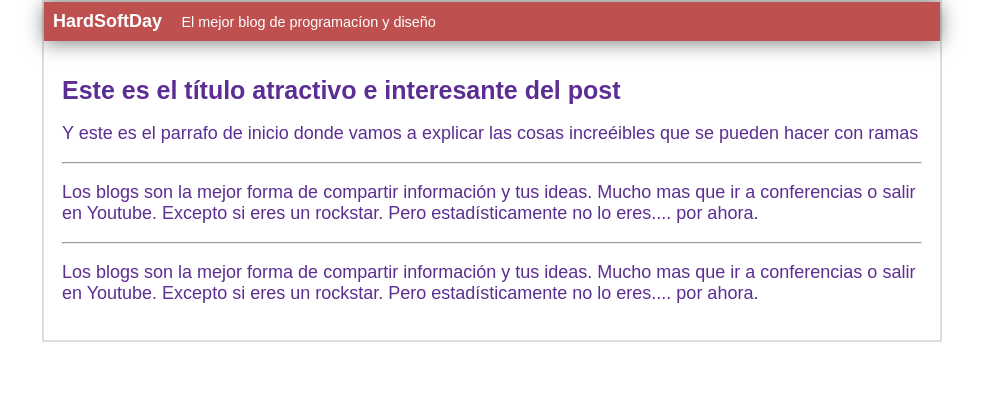
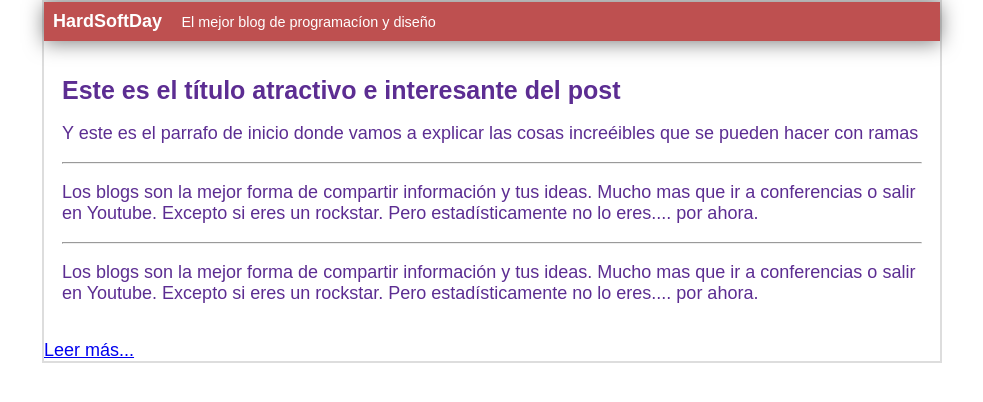
Before and after one commit to Duarte-99/hyperblog, a plain HTML site: page blogspot.html in a window 1280 px wide. Shown: the whole page, without its empty margins (148-1131 px from the left). Drawn offline with Linux system fonts and the light colour scheme.

Commit message:
Nueva page de leer mas

```diff
--- a/blogspot.html
+++ b/blogspot.html
@@ -24,6 +24,8 @@
                 <p>Los blogs son la mejor forma de compartir información y tus ideas. Mucho mas que ir a conferencias o salir en Youtube. Excepto si eres un rockstar. Pero estadísticamente no lo eres.... por ahora.</p>
             </div>
 
+            <a href="leer.html">Leer más...</a>
+
         </div>
 
     </body>
```
